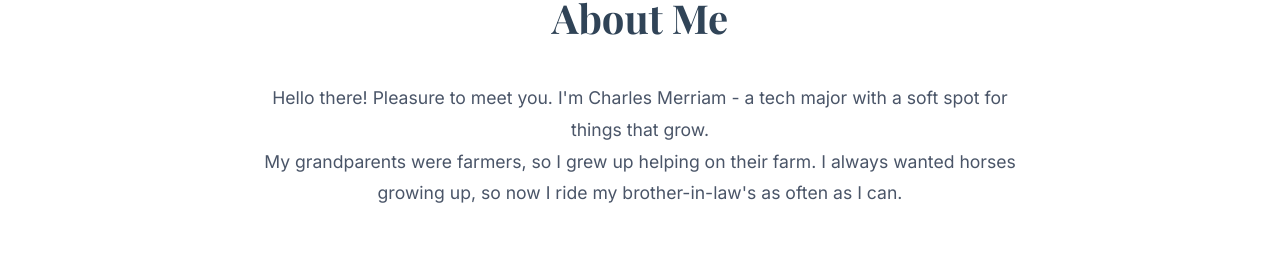
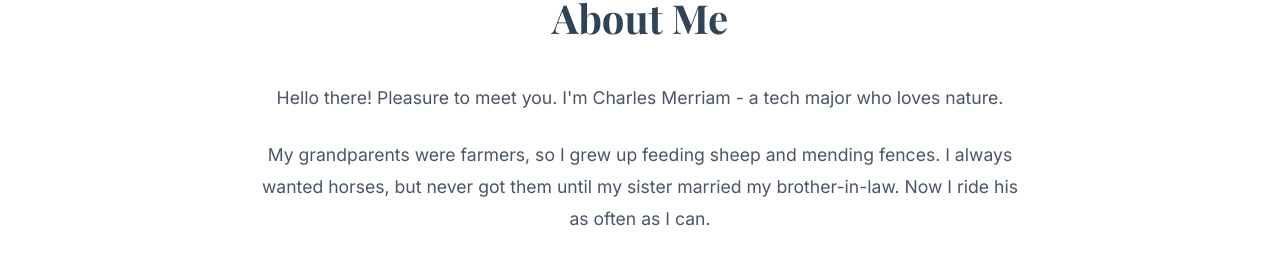
Before and after one commit to Cstewmer/Online-farm-journal, a React (Vite) app: page / in a window 1280 px wide. Shown: the part 530-794 px from the top of the page. Built offline with nearby package versions, Linux system fonts and the light colour scheme.

Commit message:
Fix image path for GitHub Pages deployment

```diff
--- a/package.json
+++ b/package.json
@@ -3,11 +3,14 @@
   "private": true,
   "version": "0.0.0",
   "type": "module",
+  "homepage": "https://cstewmer.github.io/Online-farm-journal",
   "scripts": {
     "dev": "vite",
     "build": "tsc -b && vite build",
     "lint": "eslint .",
-    "preview": "vite preview"
+    "preview": "vite preview",
+    "predeploy": "npm run build",
+    "deploy": "gh-pages -d dist"
   },
   "dependencies": {
     "react": "^19.1.0",
@@ -21,6 +24,7 @@
     "eslint": "^9.29.0",
     "eslint-plugin-react-hooks": "^5.2.0",
     "eslint-plugin-react-refresh": "^0.4.20",
+    "gh-pages": "^6.3.0",
     "globals": "^16.2.0",
     "typescript": "~5.8.3",
     "typescript-eslint": "^8.34.1",
--- a/src/App.tsx
+++ b/src/App.tsx
@@ -8,7 +8,7 @@ function App() {
       </div>
       <div className="banner-container">
         <img
-          src="/banner-image.jpg"
+          src="./banner-image.jpg"
           alt="Equine Therapy Banner"
           className="banner-image"
         />
@@ -16,8 +16,9 @@ function App() {
       <div className="about-me-container">
         <div className="about-me">
           <h2>About Me</h2>
-          <p>Hello there! Pleasure to meet you. I'm Charles Merriam - a tech major with a soft spot for things that grow.</p>
-          <p>My grandparents were farmers, so I grew up helping on their farm. I always wanted horses growing up, so now I ride my brother-in-law's as often as I can.</p>
+          <p>Hello there! Pleasure to meet you. I'm Charles Merriam - a tech major who loves nature.</p>
+          <br />
+          <p>My grandparents were farmers, so I grew up feeding sheep and mending fences. I always wanted horses, but never got them until my sister married my brother-in-law. Now I ride his as often as I can.</p>
         </div>
       </div>
     </div>
```
Also changed, not shown: 1 other file (tests, documents, lock files or other folders).
